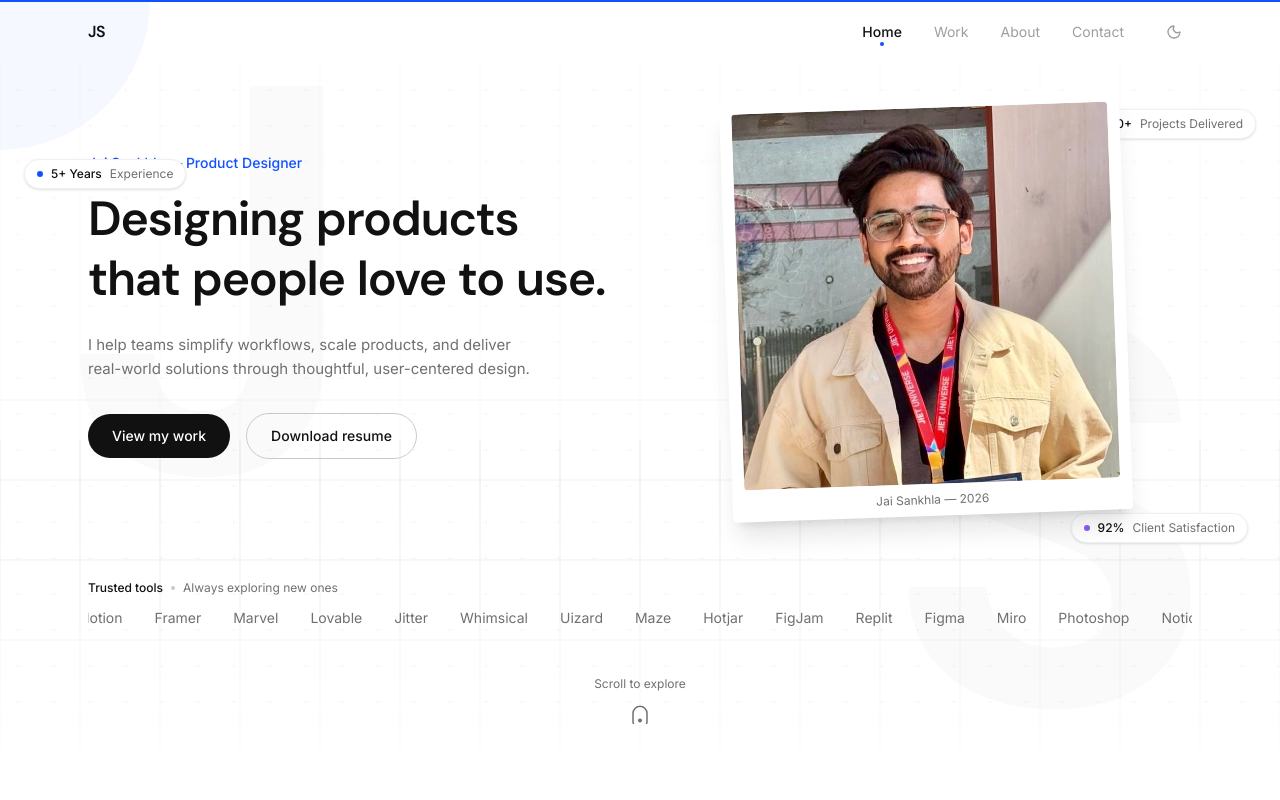
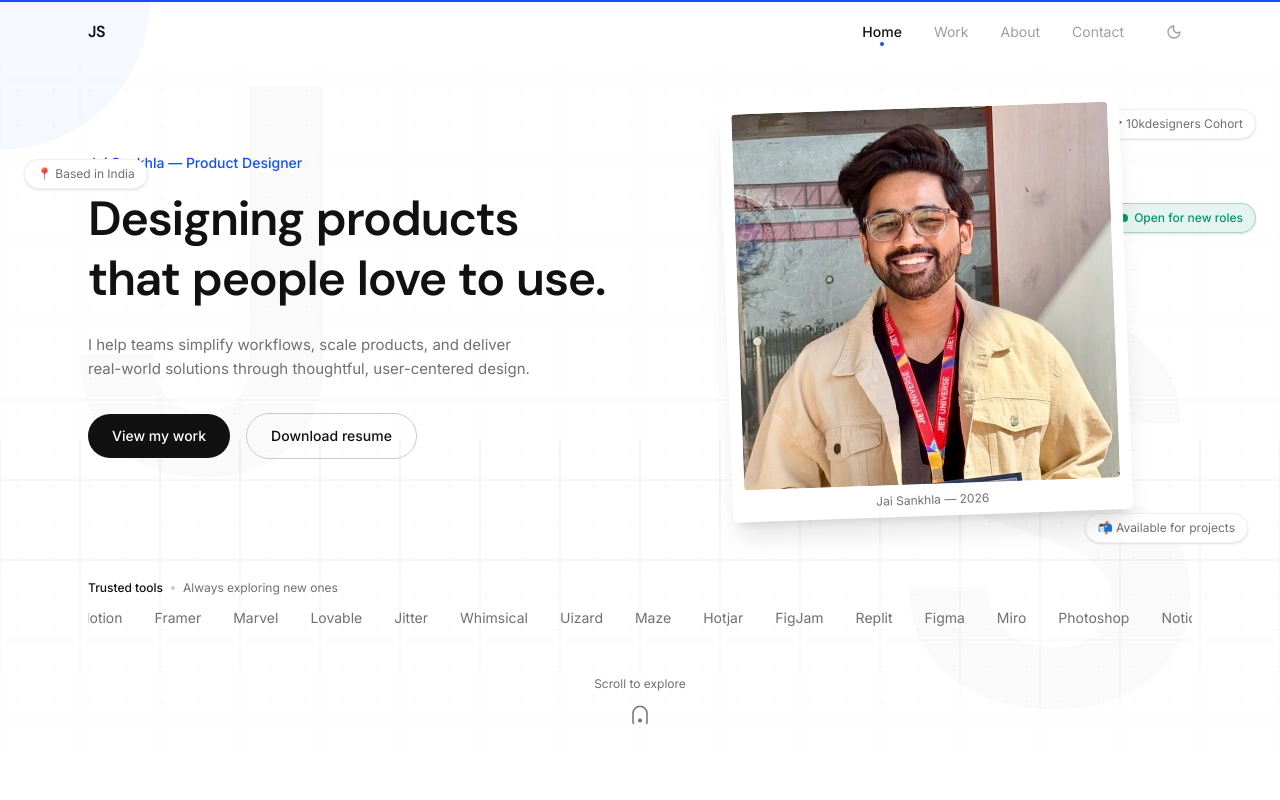
Before and after one commit to Jai-Sankhla/portfolio-website, a Next.js app: page / in a window 1280 px wide. Shown: the top 800 px of the page. Built offline with nearby package versions, Linux system fonts and the light colour scheme.

Commit message:
feat: new badges - based in india, 10kdesigners, open for roles, available

```diff
--- a/src/components/HeroSection.tsx
+++ b/src/components/HeroSection.tsx
@@ -28,12 +28,6 @@ const wordReveal = {
   },
 };
 
-const statBadges = [
-  { label: "5+ Years", sub: "Experience", color: "#1151ff" },
-  { label: "10+", sub: "Projects Delivered", color: "#059669" },
-  { label: "92%", sub: "Client Satisfaction", color: "#8b5cf6" },
-];
-
 export default function HeroSection() {
   const headline = "Designing products that people love to use.";
   const { scrollY } = useScroll();
@@ -52,38 +46,42 @@ export default function HeroSection() {
         />
       </div>
 
-      {/* Floating stat badges */}
+      {/* Floating badges */}
       <motion.div
         initial={{ opacity: 0, x: -20 }}
         animate={{ opacity: 1, x: 0 }}
         transition={{ duration: 0.6, delay: 0.8 }}
-        className="absolute top-[22%] left-6 hidden lg:flex items-center gap-2 text-xs bg-white dark:bg-[#151515] px-3 py-1.5 rounded-full border border-[#f0f0f0] dark:border-[#2a2a2a] shadow-sm"
+        className="absolute top-[22%] left-6 hidden lg:flex items-center gap-1.5 text-xs bg-white dark:bg-[#151515] px-3 py-1.5 rounded-full border border-[#f0f0f0] dark:border-[#2a2a2a] shadow-sm"
       >
-        <span className="w-1.5 h-1.5 rounded-full" style={{ backgroundColor: statBadges[0].color }} />
-        <span className="font-medium text-[#111111] dark:text-[#f5f5f5]">{statBadges[0].label}</span>
-        <span className="text-[#707072]">{statBadges[0].sub}</span>
+        <span className="text-[#707072]">📍 Based in India</span>
       </motion.div>
 
       <motion.div
         initial={{ opacity: 0, x: 20 }}
         animate={{ opacity: 1, x: 0 }}
         transition={{ duration: 0.6, delay: 1.0 }}
-        className="absolute top-[15%] right-6 hidden lg:flex items-center gap-2 text-xs bg-white dark:bg-[#151515] px-3 py-1.5 rounded-full border border-[#f0f0f0] dark:border-[#2a2a2a] shadow-sm"
+        className="absolute top-[15%] right-6 hidden lg:flex items-center gap-1.5 text-xs bg-white dark:bg-[#151515] px-3 py-1.5 rounded-full border border-[#f0f0f0] dark:border-[#2a2a2a] shadow-sm"
       >
-        <span className="w-1.5 h-1.5 rounded-full" style={{ backgroundColor: statBadges[1].color }} />
-        <span className="font-medium text-[#111111] dark:text-[#f5f5f5]">{statBadges[1].label}</span>
-        <span className="text-[#707072]">{statBadges[1].sub}</span>
+        <span className="text-[#707072]">🎓 10kdesigners Cohort</span>
+      </motion.div>
+
+      <motion.div
+        initial={{ opacity: 0, x: 20 }}
+        animate={{ opacity: 1, x: 0 }}
+        transition={{ duration: 0.6, delay: 1.1 }}
+        className="absolute top-[28%] right-6 hidden lg:flex items-center gap-1.5 text-xs bg-[#059669]/10 px-3 py-1.5 rounded-full border border-[#059669]/30 shadow-sm"
+      >
+        <span className="w-2 h-2 rounded-full bg-[#059669]" />
+        <span className="font-medium text-[#059669]">Open for new roles</span>
       </motion.div>
 
       <motion.div
         initial={{ opacity: 0, y: 20 }}
         animate={{ opacity: 1, y: 0 }}
         transition={{ duration: 0.6, delay: 1.2 }}
-        className="absolute bottom-[25%] right-8 hidden lg:flex items-center gap-2 text-xs bg-white dark:bg-[#151515] px-3 py-1.5 rounded-full border border-[#f0f0f0] dark:border-[#2a2a2a] shadow-sm"
+        className="absolute bottom-[25%] right-8 hidden lg:flex items-center gap-1.5 text-xs bg-white dark:bg-[#151515] px-3 py-1.5 rounded-full border border-[#f0f0f0] dark:border-[#2a2a2a] shadow-sm"
       >
-        <span className="w-1.5 h-1.5 rounded-full" style={{ backgroundColor: statBadges[2].color }} />
-        <span className="font-medium text-[#111111] dark:text-[#f5f5f5]">{statBadges[2].label}</span>
-        <span className="text-[#707072]">{statBadges[2].sub}</span>
+        <span className="text-[#707072]">📬 Available for projects</span>
       </motion.div>
 
       <div className="max-w-6xl mx-auto px-6 w-full">
```
